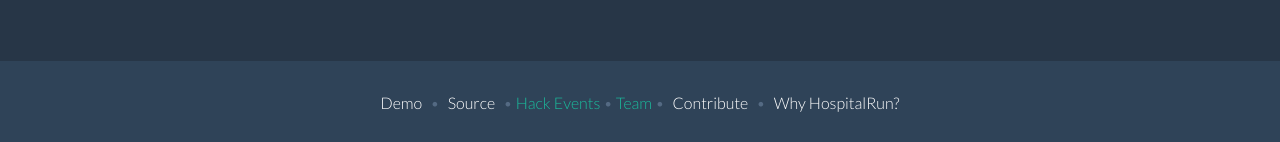
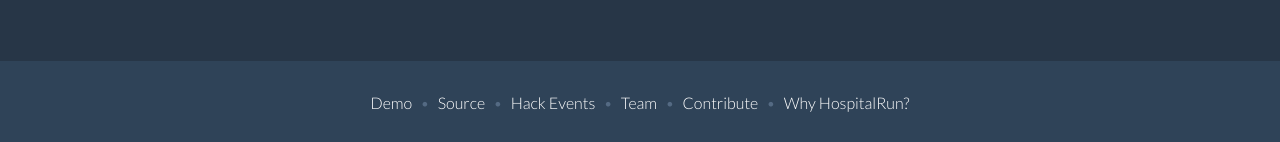
Before and after one commit to HospitalRun/hospitalrun.io, a Jekyll site: the page built from index.html, in a window 1280 px wide. Shown: the part 1419-1561 px from the top of the page. Built offline with Jekyll 4.4.1, drawn with Linux system fonts in a browser that asks for light colours.

Commit message:
use correct classname

```diff
--- a/_includes/footer.html
+++ b/_includes/footer.html
@@ -4,8 +4,8 @@
     <nav class="footer-nav">
       <a href="/demo" class="footer-link">Demo</a> &bull;
       <a href="https://github.com/hospitalrun" class="footer-link">Source</a> &bull;
-      <a href="/events" class="nav-link" target="_blank">Hack Events</a> &bull;
-      <a href="/team" class="nav-link" target="_blank">Team</a> &bull;
+      <a href="/events" class="footer-link" target="_blank">Hack Events</a> &bull;
+      <a href="/team" class="footer-link" target="_blank">Team</a> &bull;
       <a href="/contribute" class="footer-link">Contribute</a> &bull;
       <a href="http://goo.gl/NCJDnJ" class="footer-link" target="_blank">Why HospitalRun?</a>
     </nav>
```
